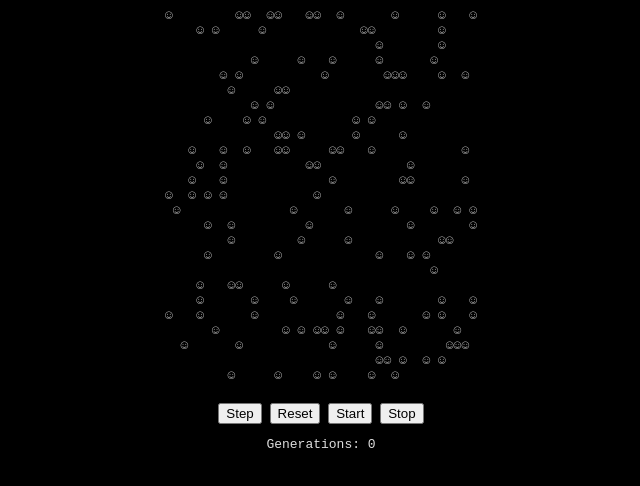
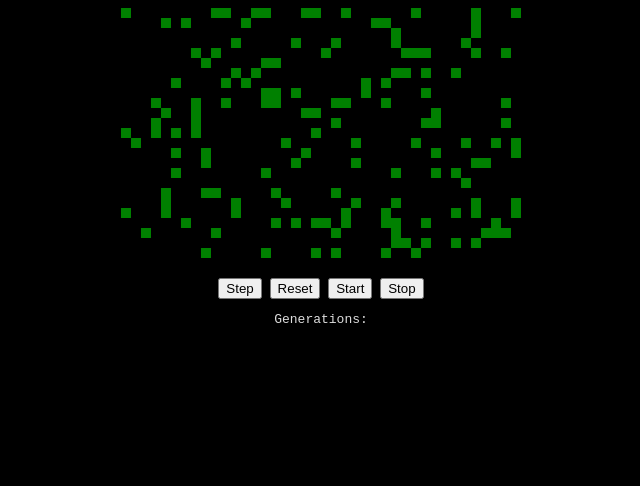
Before and after one commit to drproteus/cellular-automaton, a plain HTML site: page index.html in a window 1280 px wide. Shown: the whole page, without its empty margins (319-959 px from the left). Drawn offline with Linux system fonts and the light colour scheme.

Commit message:
print the game as block cells using divs and style rules

```diff
--- a/app.js
+++ b/app.js
@@ -5,12 +5,29 @@ var initialize = function() {
   if (window.tid) {
     window.clearInterval(window.tid);
   }
-  printToHtml();
+  printDivwise();
 }
 
 var update = function() {
   window.gol.update();
-  printToHtml();
+  printDivwise();
+  document.querySelector("#generation_count").innerHTML = window.gol.generations;
+}
+
+var printDivwise = function() {
+  var html = "";
+  window.gol.space.grid.forEach(function(cellRow) {
+    html += '<div class="cellrow">'
+    cellRow.forEach(function(cell) {
+      if (cell.state === 0) {
+        html += '<div class="cell dead"></div>';
+        } else {
+        html += '<div class="cell alive"></div>';
+        }
+    });
+    html += "</div>"
+  });
+  document.querySelector("#goldiv").innerHTML = html;
 }
 
 var printToHtml = function() {
@@ -27,7 +44,6 @@ var printToHtml = function() {
     html += "</pre>"
   });
   document.querySelector("#goldiv").innerHTML = html;
-  document.querySelector("#generation_count").innerHTML = window.gol.generations;
 }
 
 var start = function() {
--- a/style.css
+++ b/style.css
@@ -5,7 +5,34 @@ body {
 }
 #goldiv {
     text-align: center;
+    width = 400px;
+    height = 250px;
     margin: auto;
+}
+div.cellrow {
+    width: 400px;
+    height: 10px;
+    margin: auto;
+    background: white;
+}
+#goldiv > div.cellrow > div.cell {
+    float: left;
+}
+div.cell {
+    width: 10px;
+    height: 10px;
+}
+div.cell.alive {
+    background: green;
+}
+div.cell.alive:hover {
+    background: rgba(0, 255, 0, 0.5);
+}
+div.cell.dead {
+    background: black;
+}
+div.cell.dead:hover {
+    background: rgba(0, 0, 0, 0.5);
 }
 pre {
     margin: 0;
```
